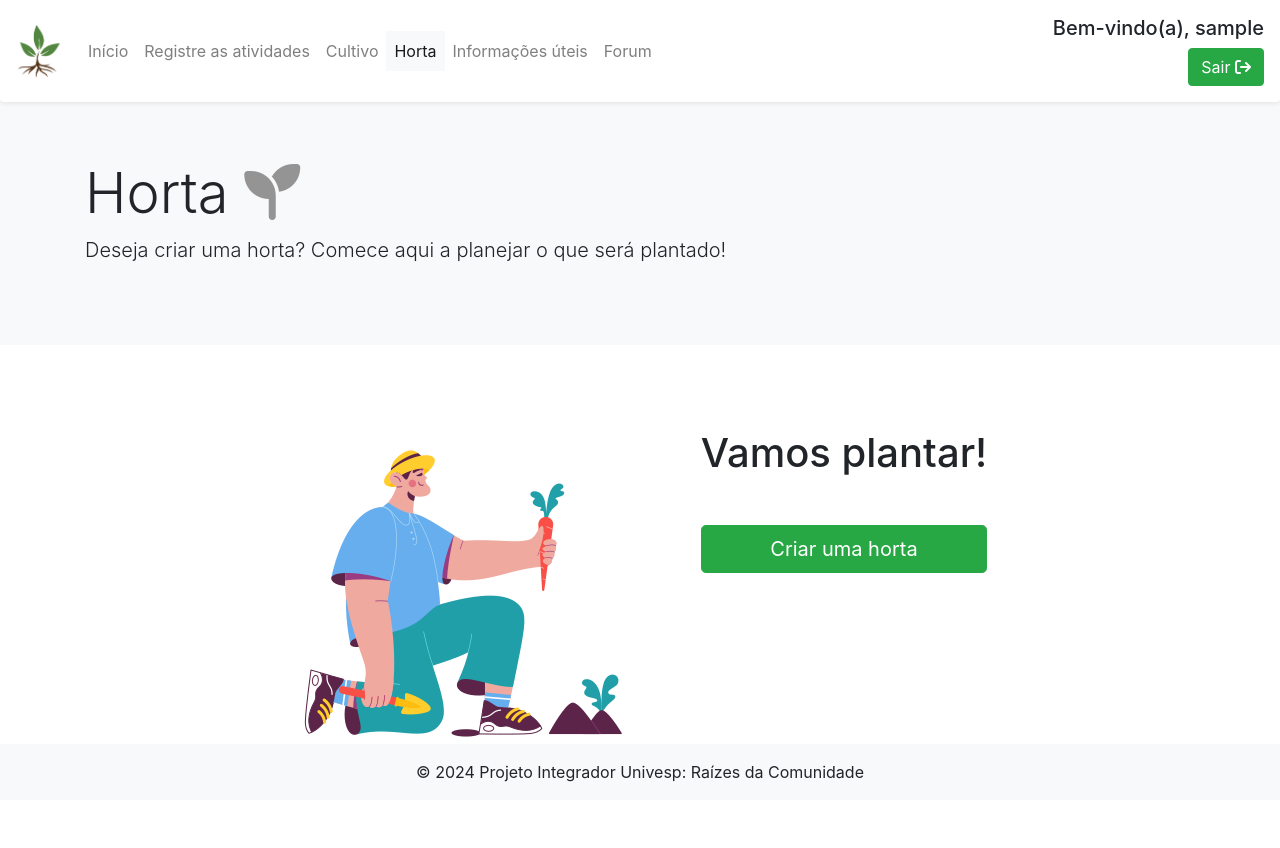
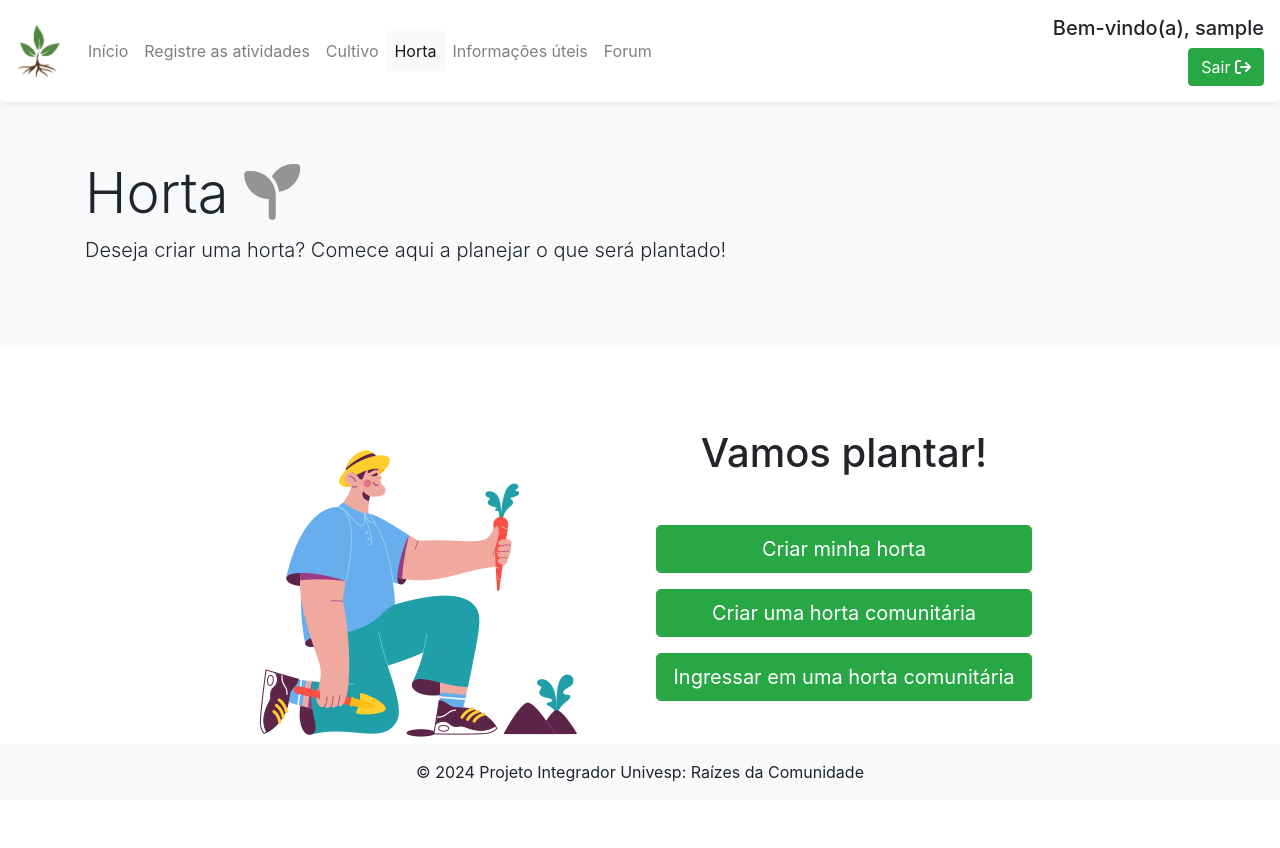
Before and after one commit to cristiellesreis/raizes_comunidade, a Django app: page /authuser/horta/ in a window 1280 px wide. Run offline with Django 5.2, Linux system fonts and the light colour scheme; the visitor is signed in with stand-in values (Sample User, id 1); data that the repository does not hold is empty; some libraries are stand-ins or nearby versions.

Commit message:
feat: inserindo icones na tabela de cadastro, criando botoes na pagina de horta

```diff
--- a/templates/horta/horta.html
+++ b/templates/horta/horta.html
@@ -49,8 +49,6 @@
         {% endif %}
     </section>
 
-
-
     <section>
         <div class="modal fade" id="modalExemplo" tabindex="-1" role="dialog" aria-labelledby="exampleModalLabel" aria-hidden="true">
             <div class="modal-dialog" role="document">
@@ -87,7 +85,6 @@
         </div>
     </div>
 
-
     {% else %}
         <div class="d-flex justify-content-center align-items-center h-100 mt-5">
             <div class="d-flex flex-wrap">
@@ -97,7 +94,11 @@
                 <div class="card border-0 text-center pl-4 pt-3">
                     <div class="card-body">
                     <h1 class="card-title">Vamos plantar!</h1>
-                    <a href="{% url 'criar_horta' %}" class="btn btn-lg btn-block mt-5 mb-5 btn-success">Criar uma horta</a>
+                    <div class="d-grid">
+                        <a href="{% url 'criar_horta' %}" class="btn btn-lg btn-block mt-5 btn-success">Criar minha horta</a>
+                        <a href="{% url 'criar_horta' %}" class="btn btn-lg btn-block mt-3 btn-success">Criar uma horta comunitária</a>
+                        <a href="{% url 'criar_horta' %}" class="btn btn-lg btn-block mt-3 btn-success">Ingressar em uma horta comunitária</a>
+                    </div>
                     </div>
                 </div>
             </div>
```
Also changed, not shown: templates/atividades/atividade.html (+8 -0 lines).
